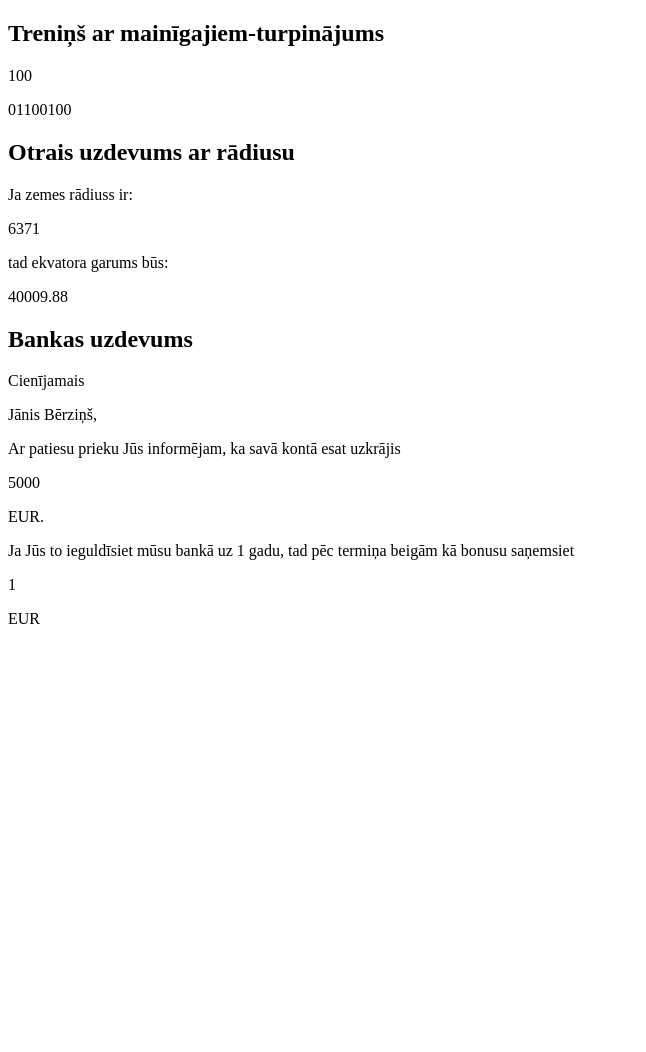
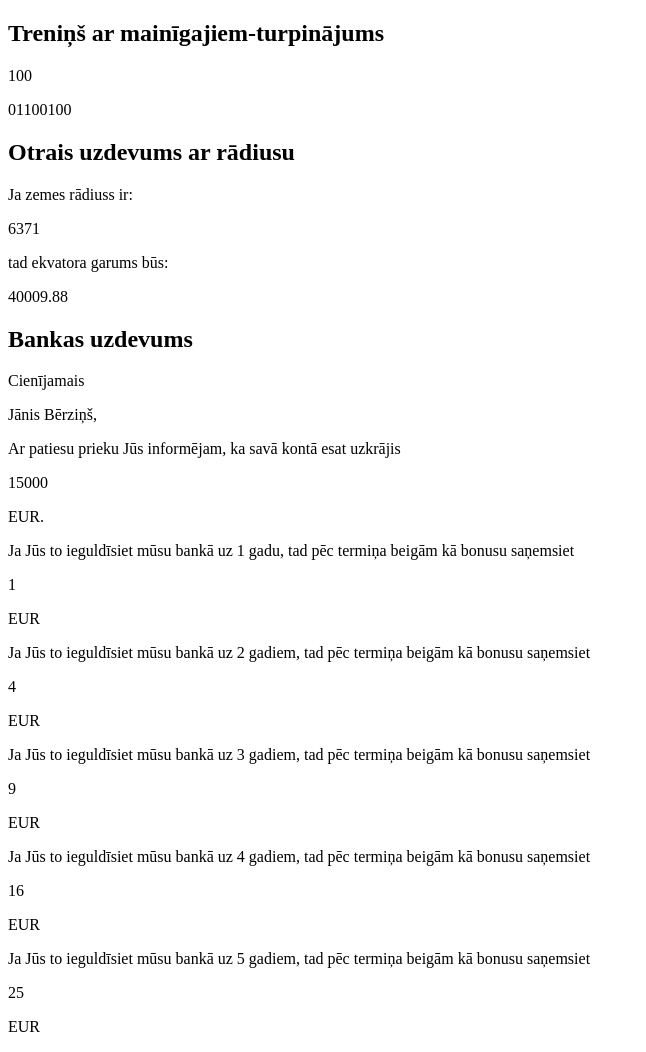
Before and after one commit to zazturbo/Mans_JS, a plain HTML site: page Class_09_20220613/index.html in a window 1280 px wide. Shown: the whole page, without its empty margins (0-646 px from the left). Before the commit the page ends 800 px from the top, so only its background shows below. Drawn offline with Linux system fonts and the light colour scheme.

Commit message:
Bankas uzdevums

```diff
--- a/Class_09_20220613/index.html
+++ b/Class_09_20220613/index.html
@@ -16,9 +16,11 @@
     <h2>Bankas uzdevums</h2>
     <p>Cienījamais<p id="client"></p></p>
     <p>Ar patiesu prieku Jūs informējam, ka savā kontā esat uzkrājis <p id="money"></p> EUR.</p>
-    <p>Ja Jūs to ieguldīsiet mūsu bankā uz 1 gadu, tad pēc termiņa beigām kā bonusu saņemsiet <p id="procenti"></p>EUR
-  </p>
-
+    <p>Ja Jūs to ieguldīsiet mūsu bankā uz 1 gadu, tad pēc termiņa beigām kā bonusu saņemsiet <p id="procenti_1"></p>EUR</p>
+    <p>Ja Jūs to ieguldīsiet mūsu bankā uz 2 gadiem, tad pēc termiņa beigām kā bonusu saņemsiet <p id="procenti_2"></p>EUR</p>
+    <p>Ja Jūs to ieguldīsiet mūsu bankā uz 3 gadiem, tad pēc termiņa beigām kā bonusu saņemsiet <p id="procenti_3"></p>EUR</p>
+    <p>Ja Jūs to ieguldīsiet mūsu bankā uz 4 gadiem, tad pēc termiņa beigām kā bonusu saņemsiet <p id="procenti_4"></p>EUR</p>
+    <p>Ja Jūs to ieguldīsiet mūsu bankā uz 5 gadiem, tad pēc termiņa beigām kā bonusu saņemsiet <p id="procenti_5"></p>EUR</p>
     <!-- <button type="button" onclick="myFunction()">Try it</button> -->
 
     <script src="./js/script2.js"></script>
--- a/Class_09_20220613/js/script2.js
+++ b/Class_09_20220613/js/script2.js
@@ -35,8 +35,16 @@ var g = 40009.88;
 document.getElementById("garums").innerHTML = g;
 
 var vards_uzvards = "Jānis Bērziņš,";
-var nauda = 5000;
-var peļņa = (nauda * 0, 01);
+var nauda = 15000;
+var peļņa_1 = (nauda * 0, 01)*1;
+var peļņa_2= (nauda*0,02)*2;
+var peļņa_3=(nauda*0,03)*3;
+var peļņa_4=(nauda*0,04)*4;
+var peļņa_5=(nauda*0,05)*5;
 document.getElementById("client").innerHTML = vards_uzvards;
 document.getElementById("money").innerHTML = nauda;
-document.getElementById("procenti").innerHTML = peļņa;
+document.getElementById("procenti_1").innerHTML = peļņa_1;
+document.getElementById("procenti_2").innerHTML = peļņa_2;
+document.getElementById("procenti_3").innerHTML = peļņa_3;
+document.getElementById("procenti_4").innerHTML = peļņa_4;
+document.getElementById("procenti_5").innerHTML = peļņa_5;
```
